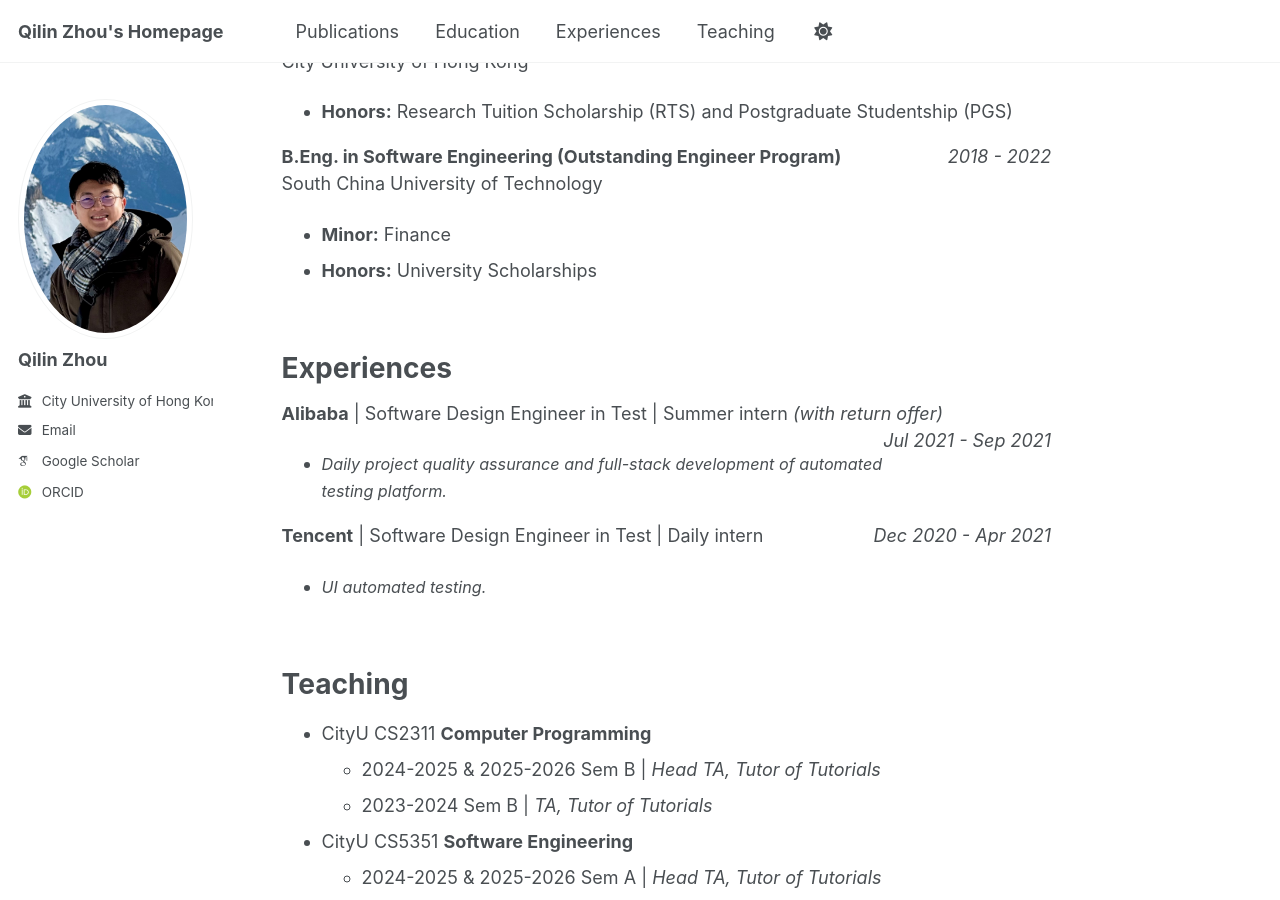
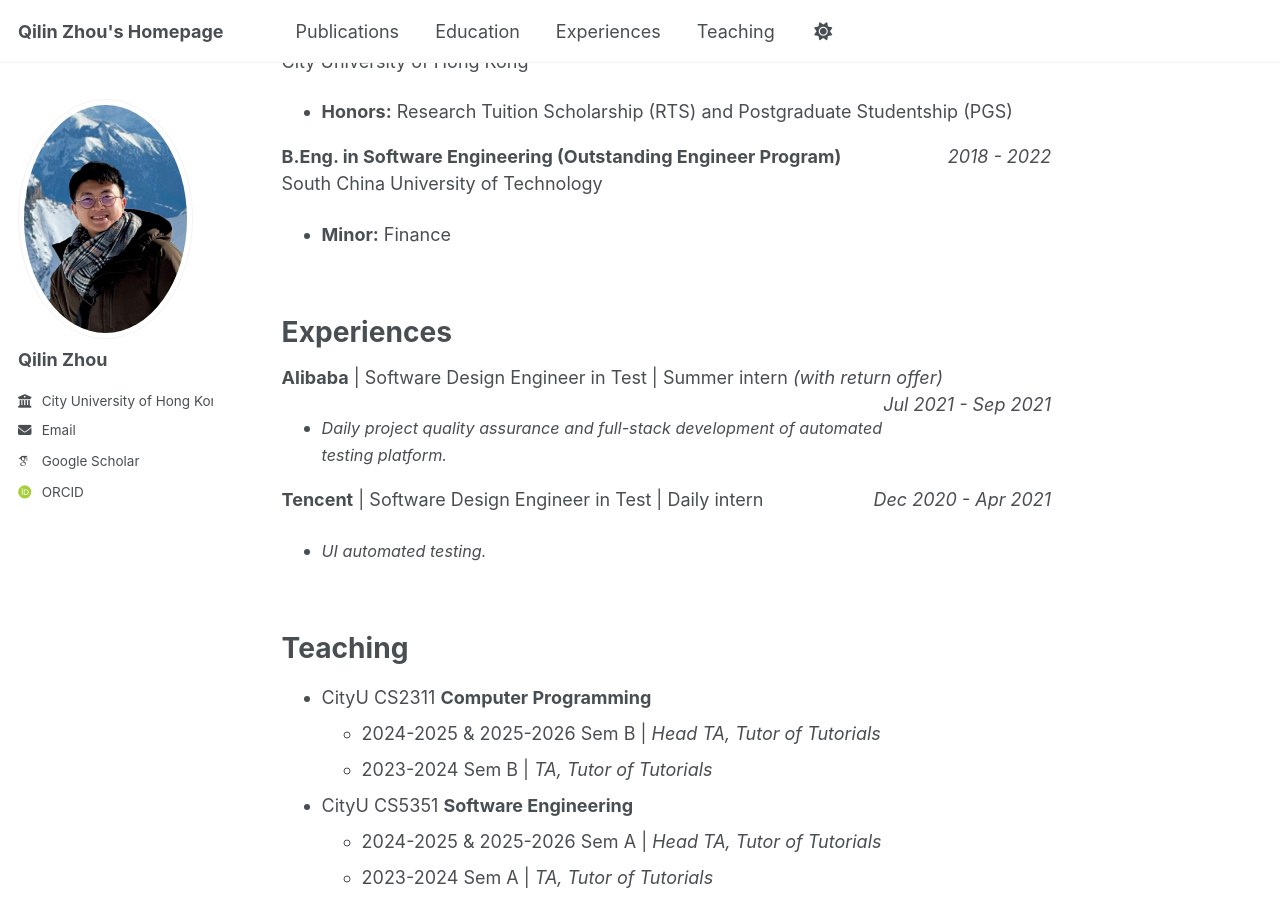
Before and after one commit to qilin-zhou/qilin-zhou.github.io, a Jekyll site: the page built from _pages/about.md, in a window 1280 px wide and 900 px high, scrolled down 1681 px. Built offline with Jekyll 4.4.1, drawn with Linux system fonts in a browser that asks for light colours; some web fonts are replaced; a script bundle is joined from its source files by our own code; library files that are not in the unit come from our copies.

Commit message:
Update about.md

```diff
--- a/_pages/about.md
+++ b/_pages/about.md
@@ -57,7 +57,6 @@ City University of Hong Kong
 **B.Eng. in Software Engineering (Outstanding Engineer Program)** <span style="float: right; font-style: italic;">2018 - 2022</span>
 South China University of Technology
 * **Minor:** Finance
-* **Honors:** University Scholarships
 
 <br>
 
```
